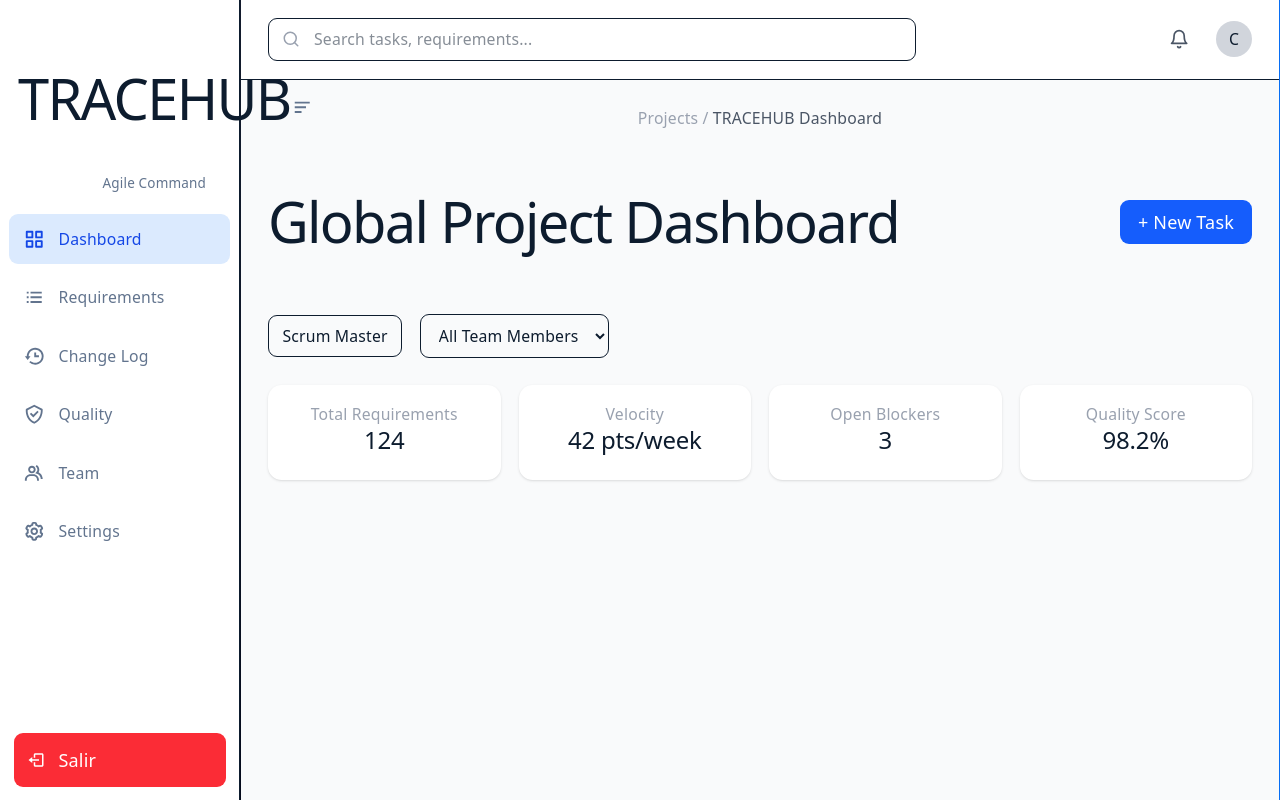
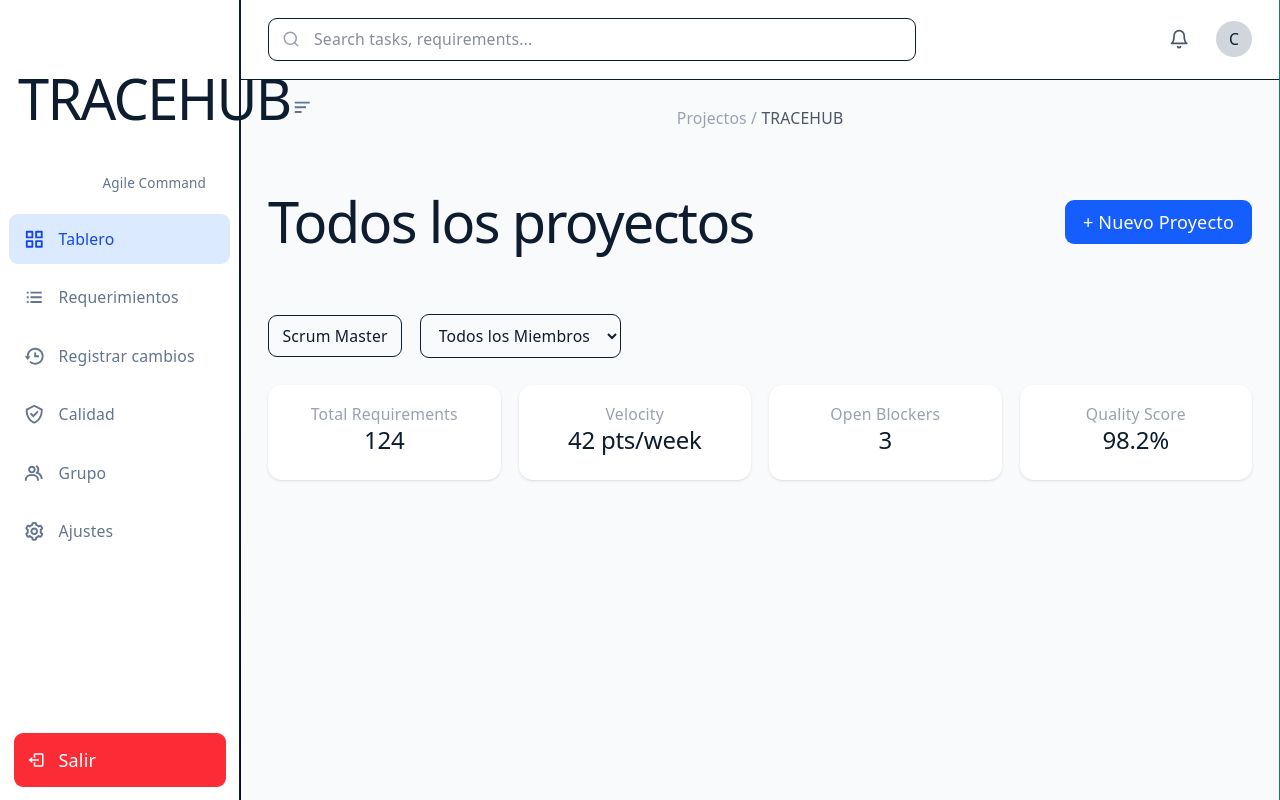
Before and after one commit to carolina308/tracehub, a React (Vite) app: page / in a window 1280 px wide. Built offline with nearby package versions, Linux system fonts and the light colour scheme; sample sign-in values are in the browser's storage.

Commit message:
feat: localize Sidebar, Dashboard, and Kanban page titles and labels to Spanish

```diff
--- a/src/components/Sidebar.tsx
+++ b/src/components/Sidebar.tsx
@@ -18,12 +18,12 @@ const Sidebar: React.FC = () => {
   const [collapsed, setCollapsed] = useState(false);
 
   const menuItems = [
-    { name: 'Dashboard', path: '/', icon: <BiGridAlt /> },
-    { name: 'Requirements', path: '/registrar-requisito', icon: <BiListUl /> },
-    { name: 'Change Log', path: '/registrar-cambios', icon: <BiHistory /> },
-    { name: 'Quality', path: '/validar-calidad', icon: <BiCheckShield /> },
-    { name: 'Team', path: '/team', icon: <BiGroup /> },
-    { name: 'Settings', path: '/settings', icon: <BiCog /> }
+    { name: 'Tablero', path: '/', icon: <BiGridAlt /> },
+    { name: 'Requerimientos', path: '/registrar-requisito', icon: <BiListUl /> },
+    { name: 'Registrar cambios', path: '/registrar-cambios', icon: <BiHistory /> },
+    { name: 'Calidad', path: '/validar-calidad', icon: <BiCheckShield /> },
+    { name: 'Grupo', path: '/team', icon: <BiGroup /> },
+    { name: 'Ajustes', path: '/settings', icon: <BiCog /> }
   ];
 
   const handleLogout = () => {
--- a/src/pages/Dashboard.tsx
+++ b/src/pages/Dashboard.tsx
@@ -10,18 +10,18 @@ const Dashboard = () => {
 
       {/* 🔹 BREADCRUMB */}
       <div className="text-sm text-gray-400">
-        Projects / <span className="text-gray-600">TRACEHUB Dashboard</span>
+        Projectos / <span className="text-gray-600">TRACEHUB </span>
       </div>
 
       {/* 🔹 HEADER */}
       <div className="flex justify-between items-center">
 
         <h1 className="text-3xl font-bold text-blue-600">
-          Global Project Dashboard
+          Todos los proyectos
         </h1>
 
         <button className="bg-blue-600 text-white px-4 py-2 rounded-lg">
-          + New Task
+          + Nuevo Proyecto
         </button>
       </div>
 
@@ -33,7 +33,7 @@ const Dashboard = () => {
         </div>
 
         <select className="border px-3 py-2 rounded-lg text-sm">
-          <option>All Team Members</option>
+          <option>Todos los Miembros</option>
         </select>
 
       </div>
--- a/src/pages/TableroKanban.tsx
+++ b/src/pages/TableroKanban.tsx
@@ -16,7 +16,7 @@ const TableroKanban = () => {
   return (
     <div>
       <h1 className="text-3xl font-bold mb-10 text-blue-600">
-        TRACEHUB Kanban
+        TRACEHUB
       </h1>
 
       <div className="grid md:grid-cols-3 gap-6">
```
